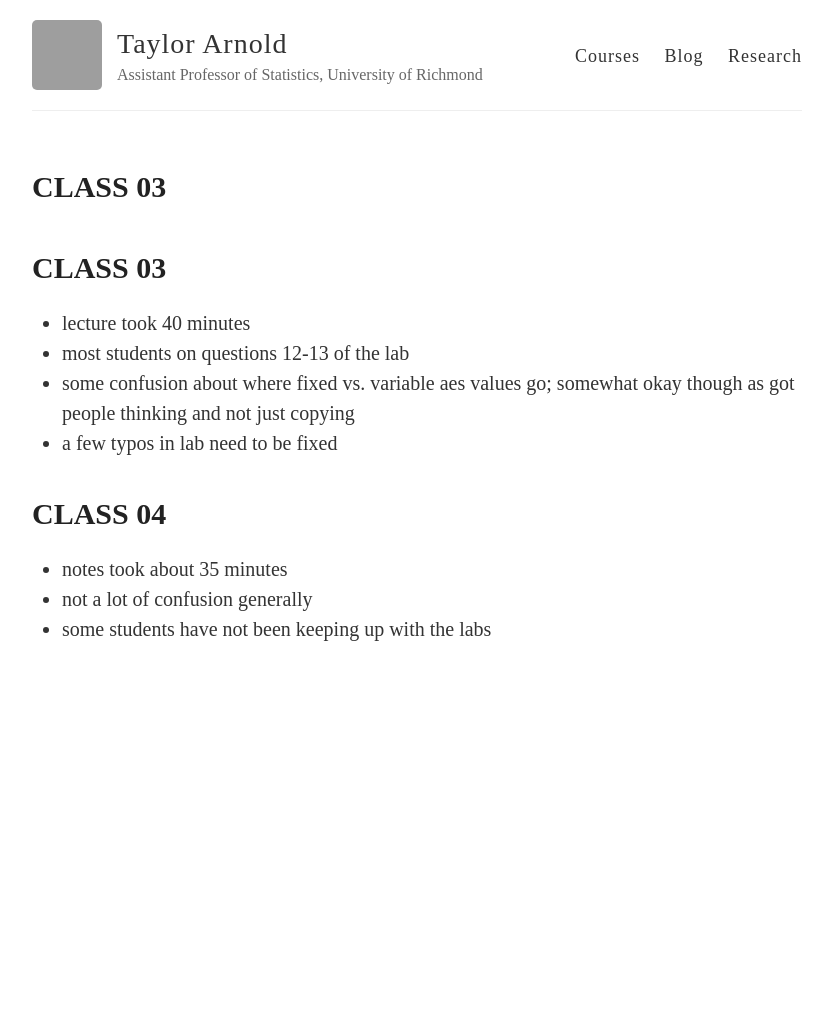
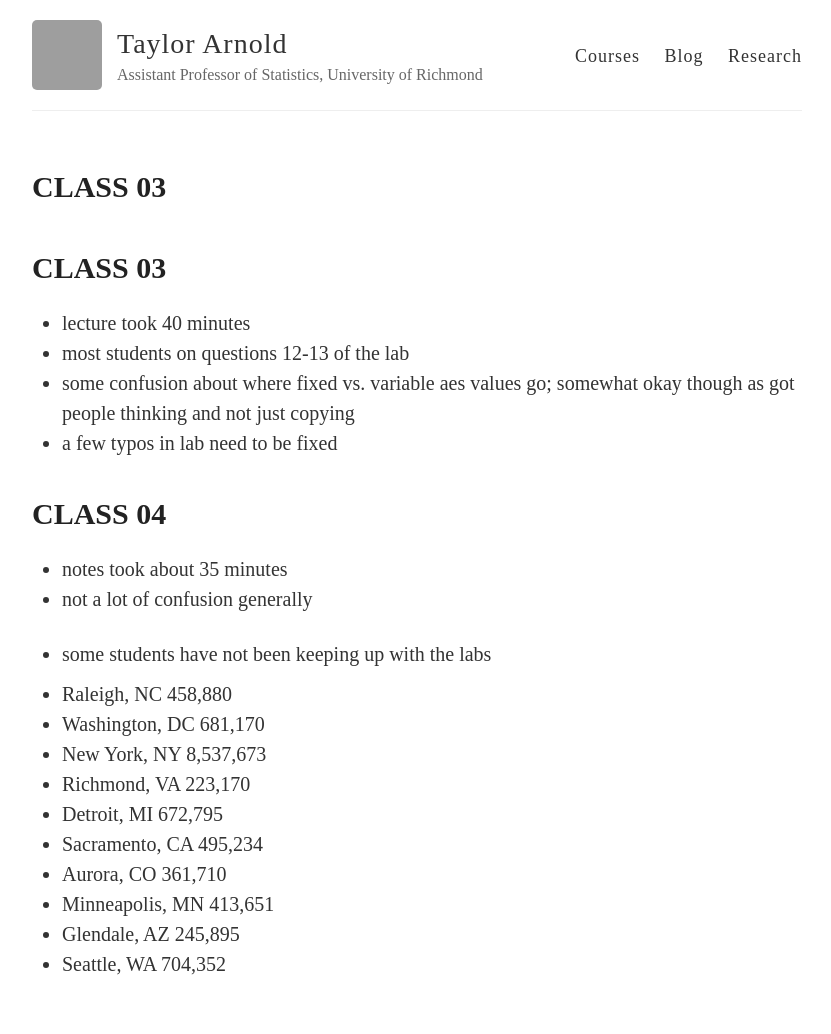
Before and after one commit to statsmaths/stat289-f17, a Jekyll site: the page built from class_notes.md, in a window 1280 px wide. Shown: the whole page, without its empty margins (223-1054 px from the left). Built offline with Jekyll 4.4.1, drawn with Linux system fonts in a browser that asks for light colours; our own code applies the rules of GitHub Pages for plain Markdown files; before the commit the page ends 900 px from its top, so only the background shows below that; grey boxes are pictures that could not be loaded.

Commit message:
add to class07

```diff
--- a/class_notes.md
+++ b/class_notes.md
@@ -12,3 +12,16 @@ and not just copying
 - notes took about 35 minutes
 - not a lot of confusion generally
 - some students have not been keeping up with the labs
+
+
+
+- Raleigh, NC        458,880
+- Washington, DC     681,170
+- New York, NY     8,537,673
+- Richmond, VA       223,170
+- Detroit, MI        672,795
+- Sacramento, CA     495,234
+- Aurora, CO         361,710
+- Minneapolis, MN    413,651
+- Glendale, AZ       245,895
+- Seattle, WA        704,352
```
Also changed, not shown: _posts/2017-09-19-class07.Rmd (+0 -12 lines), _posts/2017-09-19-class07.md (+0 -12 lines).
